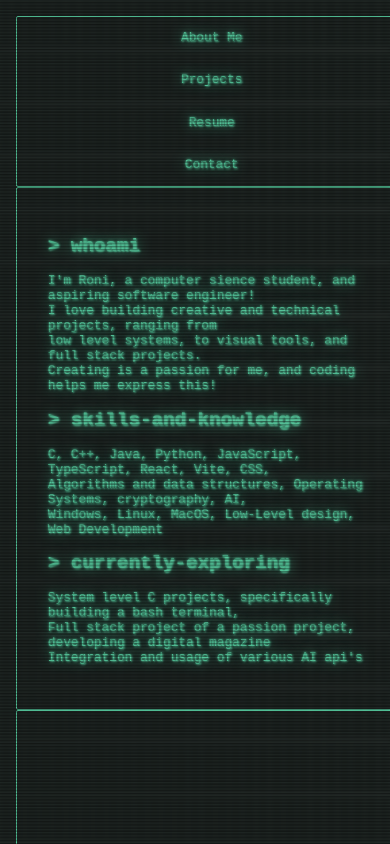
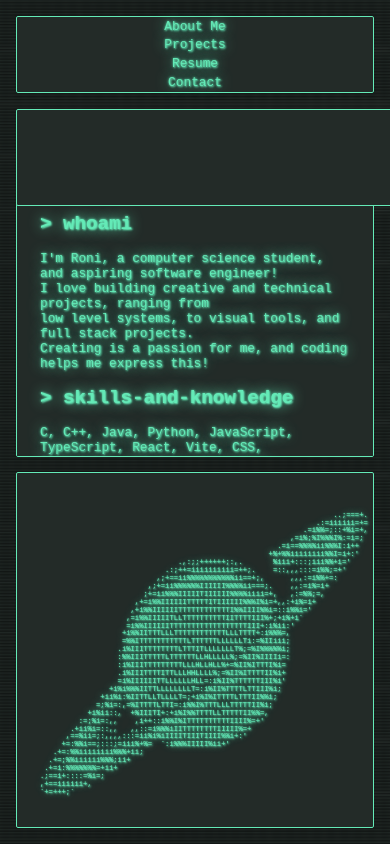
Before and after one commit to RoniDomi/Portfolio, a React (Vite) app: page / in a window 390 px wide. Built offline with nearby package versions, Linux system fonts and the light colour scheme.

Commit message:
more css fix

```diff
--- a/src/screen.css
+++ b/src/screen.css
@@ -1,5 +1,4 @@
-/* BASE STYLES */
-
+/* ===== BASE STYLES ===== */
 #screen {
     position: relative;
     display: grid;
@@ -7,7 +6,7 @@
         "nav nav"
         "welcome photo"
         "planet planet";
-    grid-template-columns: 1fr 1fr;
+    grid-template-columns: 50% 50%;
     grid-template-rows: auto 1fr auto;
     gap: 2vw;
     height: 100vh;
@@ -15,10 +14,10 @@
     padding: 2vw;
     background-color: rgb(35, 43, 40);
     box-sizing: border-box;
+    overflow: hidden;
 }
 
-/* OVERLAY EFFECTS */
-
+/* ===== OVERLAY EFFECTS ===== */
 #scan,
 #grid {
     position: absolute;
@@ -39,19 +38,18 @@
     filter: blur(2px);
 }
 
-/* FONT + COLOR SCHEME */
-
-#content, #topnav, #welcome, #planet, #photo_window {
+/* ===== FONT + COLOR SCHEME ===== */
+#topnav, #welcome, #planet, #photo_window {
     font-family: 'VT32', monospace;
     color: rgb(100, 234, 183);
     text-shadow: 1px 1px 2px rgb(100, 234, 183),
                  0 0 1em rgb(100, 234, 183),
                  0 0 0.2em rgb(100, 234, 183);
     font-size: clamp(0.8rem, 1vw + 0.3rem, 1.1rem);
+    z-index: 2;
 }
 
-/* NAVIGATION BAR */
-
+/* ===== NAVIGATION BAR ===== */
 #topnav {
     grid-area: nav;
     border: 0.2vw double rgb(100, 234, 183);
@@ -86,19 +84,18 @@
                  0 0 0.2em rgb(100, 234, 183);
 }
 
-/* WELCOME SECTION */
-
+/* ===== WELCOME SECTION ===== */
 #welcome {
     grid-area: welcome;
     border: 0.2vw groove rgb(100, 234, 183);
     border-radius: 0.5vw;
     background-color: rgb(35, 43, 40);
-    padding: 4vw;
+    padding: 3vw;
     box-sizing: border-box;
+    overflow-y: auto;
 }
 
-/* PHOTO WINDOW */
-
+/* ===== PHOTO WINDOW ===== */
 #photo_window {
     grid-area: photo;
     border: 0.2vw groove rgb(100, 234, 183);
@@ -108,8 +105,7 @@
     height: 100%;
 }
 
-/* PLANET ASCII ART */
-
+/* ===== PLANET SECTION ===== */
 #planet {
     grid-area: planet;
     border: 0.2vw groove rgb(100, 234, 183);
@@ -121,25 +117,17 @@
     word-break: break-word;
     padding: 2vw;
     box-sizing: border-box;
+    overflow: hidden;
 }
 
-#planet pre {
-    margin: 0;
+/* ===== NO SELECT ===== */
+.noselect {
+  user-select: none;
+  -webkit-user-select: none;
+  -moz-user-select: none;
 }
 
-/* NO SELECT */
-
-.noselect {
-    -webkit-touch-callout: none;
-    -webkit-user-select: none;
-     -khtml-user-select: none;
-       -moz-user-select: none;
-        -ms-user-select: none;
-            user-select: none;
-}
-
-/* MOBILE */
-
+/* ===== RESPONSIVE LAYOUT ===== */
 @media (max-width: 768px) {
     #screen {
         grid-template-areas:
@@ -153,12 +141,6 @@
         padding: 4vw;
     }
 
-    #topnav ul {
-        flex-direction: column;
-        align-items: center;
-        gap: 1vw;
-    }
-
     #welcome, #photo_window, #planet {
         width: 100%;
         padding: 6vw;
@@ -168,14 +150,10 @@
     #planet {
         font-size: clamp(0.45rem, 1.5vw, 0.7rem);
     }
-}
 
-@media (max-width: 480px) {
-    #topnav ul li {
-        padding: 3vw;
-    }
-
-    #welcome, #photo_window, #planet {
-        padding: 8vw;
+    #topnav ul {
+        flex-direction: column;
+        align-items: center;
+        gap: 1vw;
     }
 }
--- a/src/screen.tsx
+++ b/src/screen.tsx
@@ -1,47 +1,46 @@
 import Planet from './planet';
-import './screen.css'
+import './screen.css';
 import TopNav from './topnav';
 
 function Screen() {
   return (
-    <>
     <div id="screen">
       <img src="./src/assets/scanlines.png" id="scan" className="noselect" />
       <img src="./src/assets/grid.jpg" id="grid" className="noselect" />
-            <div id="content">
-                <TopNav/>
+
+      <TopNav />
+
       <div id="welcome">
         <h2>&gt; whoami</h2>
-                    <p>I'm Roni, a computer sience student, and aspiring software engineer!<br/>
-                       I love building creative and technical projects, ranging from <br/>
-                       low level systems, to visual tools, and full stack projects.  <br/>
-                       Creating is a passion for me, and coding helps me express this! <br/>
+        <p>
+          I'm Roni, a computer science student, and aspiring software engineer!<br />
+          I love building creative and technical projects, ranging from <br />
+          low level systems, to visual tools, and full stack projects. <br />
+          Creating is a passion for me, and coding helps me express this! <br />
         </p>
+
         <h2>&gt; skills-and-knowledge</h2>
         <p>
-                        C, C++, Java, Python, JavaScript, TypeScript, React, Vite, CSS, <br/>
-                        Algorithms and data structures, Operating Systems, cryptography, AI, <br/>
+          C, C++, Java, Python, JavaScript, TypeScript, React, Vite, CSS, <br />
+          Algorithms and data structures, Operating Systems, cryptography, AI, <br />
           Windows, Linux, MacOS, Low-Level design, Web Development
         </p>
+
         <h2>&gt; currently-exploring</h2>
         <p>
-                        System level C projects, specifically building a bash terminal, <br/>
-                        Full stack project of a passion project, developing a digital magazine <br/>
-                        Integration and usage of various AI api's
+          System level C projects, specifically building a bash terminal, <br />
+          Full stack project of a passion project, developing a digital magazine <br />
+          Integration and usage of various AI APIs
         </p>
       </div>
 
-                <div id="photo_window">
-
-                </div>
+      <div id="photo_window"></div>
 
       <div id="planet">
-                    <Planet/>
+        <Planet />
       </div>
     </div>
-        </div>
-    </>
-  )
+  );
 }
 
 export default Screen;
```
Lines whose indentation alone changed are shown as unchanged.
